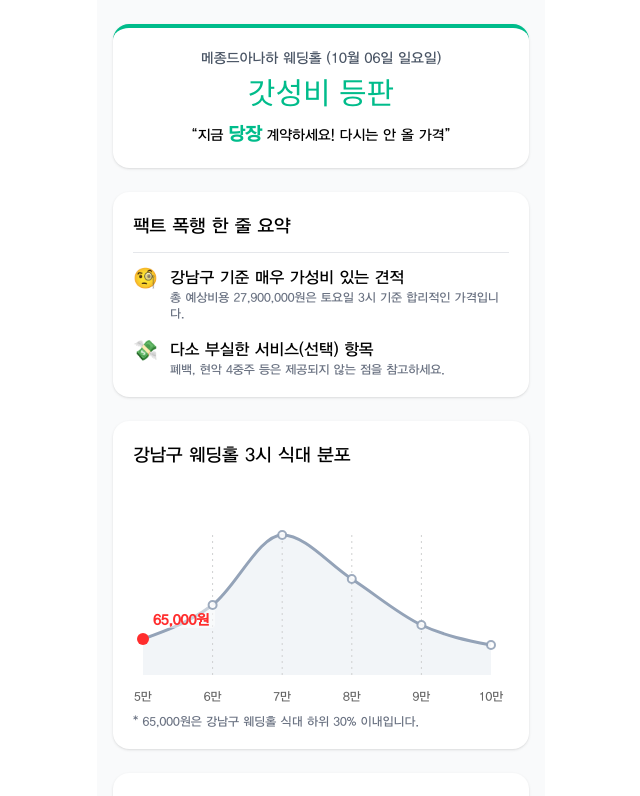
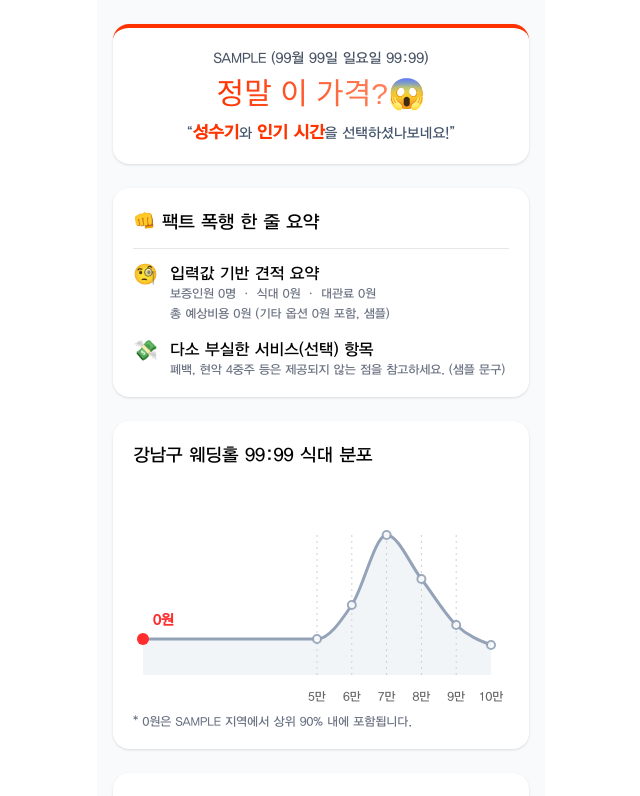
Before and after one commit to ticklemickle/wedding-ambush, a Next.js app: page /result in a window 1280 px wide. Shown: the top 796 px of the page, without its empty margins (319-959 px from the left). Built offline with nearby package versions, Linux system fonts and the light colour scheme; a web font is replaced by a local one.

Commit message:
result page 에 데이터 세팅 기능 완료

```diff
--- a/app/components/UploadEstimateScreen.tsx
+++ b/app/components/UploadEstimateScreen.tsx
@@ -56,7 +56,7 @@ export default function UploadEstimateScreen() {
   const [uiError, setUiError] = useState("");
 
   // Form state (UI)
-  const [weddingHall, setWeddingHall] = useState("");
+  const [region, setRegion] = useState("");
   const [year, setYear] = useState("");
   const [month, setMonth] = useState("");
   const [day, setDay] = useState("");
@@ -99,7 +99,7 @@ export default function UploadEstimateScreen() {
 
   const canSubmit = useMemo(() => {
     return (
-      !!weddingHall &&
+      !!region &&
       year.length === 4 &&
       !!month &&
       !!day &&
@@ -108,7 +108,7 @@ export default function UploadEstimateScreen() {
       !!mealPrice &&
       !!hallFee
     );
-  }, [weddingHall, year, month, day, time, guarantee, mealPrice, hallFee]);
+  }, [region, year, month, day, time, guarantee, mealPrice, hallFee]);
 
   const onSubmit = async () => {
     if (isLoading) return;
@@ -119,12 +119,10 @@ export default function UploadEstimateScreen() {
       return;
     }
 
-    // 디자인 반영 목적의 UI 화면입니다.
-    // 실제 분석 API/라우팅은 프로젝트 스펙에 맞춰 연결해 주세요.
     setIsLoading(true);
     try {
       const params = new URLSearchParams({
-        weddingHall,
+        region,
         date: `${year}-${month.padStart(2, "0")}-${day.padStart(2, "0")}`,
         time,
         guarantee,
@@ -177,14 +175,14 @@ export default function UploadEstimateScreen() {
           <div className="w-full px-2">
             <div className="relative w-full mt-2">
               <select
-                value={weddingHall}
-                onChange={(e) => setWeddingHall(e.target.value)}
+                value={region}
+                onChange={(e) => setRegion(e.target.value)}
                 className={[
                   "w-full h-[56px] rounded-2xl",
                   "border border-gray-300",
                   "px-5 pr-12",
                   "text-base",
-                  weddingHall ? "text-gray-900" : "text-gray-400",
+                  region ? "text-gray-900" : "text-gray-400",
                   "outline-none focus:ring-2 focus:ring-main/30 focus:border-main",
                   " bg-white",
                   "appearance-none",
--- /dev/null
+++ b/app/result/components/SummaryCard.tsx
@@ -0,0 +1,167 @@
+import React from "react";
+
+export type SummaryVariant = "top20" | "mid" | "bottom20" | "bottom10";
+
+type Props = {
+  regionName: string;
+  dateLabel: string;
+  time: string;
+  variant: SummaryVariant;
+};
+
+/** 메시지 토큰: 일반 텍스트 vs 강조 토큰 */
+type MsgPart =
+  | { kind: "text"; value: string }
+  | {
+      kind: "highlight";
+      value: string;
+      parens?: boolean; // ( )로 감싸기
+    };
+
+type VariantSpec = {
+  title: string; // main
+  emoji: string;
+  borderColor: string; // 카드 상단 보더
+  accentColor: string; // 일반 강조색(필요 시)
+  gradientFrom: string; // 제목 그라데이션 시작
+  gradientTo: string; // 제목 그라데이션 끝
+  messageParts: MsgPart[]; // sub + highlight
+};
+
+/** ✅ 반복되는 스타일/렌더를 함수화하기 위한 유틸들 */
+function toCssGradient(from: string, to: string) {
+  return `linear-gradient(90deg, ${from}, ${to})`;
+}
+
+function gradientTextStyle(from: string, to: string): React.CSSProperties {
+  return {
+    backgroundImage: toCssGradient(from, to),
+    WebkitBackgroundClip: "text",
+    WebkitTextFillColor: "transparent",
+  };
+}
+
+function pickVariant(variant: SummaryVariant): VariantSpec {
+  // 여기에만 문구/컬러 정의하면 끝 (유지보수 쉬움)
+  const map: Record<SummaryVariant, VariantSpec> = {
+    top20: {
+      title: "갓성비 등판",
+      emoji: "✨",
+      borderColor: "#00BC8B",
+      accentColor: "#00BC8B",
+      gradientFrom: "#00d79e",
+      gradientTo: "#00f1b1",
+      messageParts: [
+        { kind: "text", value: "“지금 " },
+        { kind: "highlight", value: "당장", parens: true },
+        { kind: "text", value: " 계약하세요! 다시는 안 올 가격”" },
+      ],
+    },
+    mid: {
+      title: "평타 쳤다",
+      emoji: "👍",
+      borderColor: "#0066FF",
+      accentColor: "#0066FF",
+      gradientFrom: "#0066FF",
+      gradientTo: "#4DA3FF",
+      messageParts: [
+        { kind: "text", value: "“남들이랑 " },
+        { kind: "highlight", value: "비슷한 가격", parens: true },
+        { kind: "text", value: "으로 잘 잡으셨어요”" },
+      ],
+    },
+    bottom20: {
+      title: "쪼그금 아쉬워",
+      emoji: "🤔",
+      borderColor: "#FF6600",
+      accentColor: "#FF6600",
+      gradientFrom: "#FF6600",
+      gradientTo: "#ffa15a",
+      messageParts: [
+        { kind: "text", value: "“" },
+        { kind: "highlight", value: "언제든지", parens: true },
+        { kind: "text", value: " 또 만날 수 있는 가격”" },
+      ],
+    },
+    bottom10: {
+      title: "정말 이 가격?",
+      emoji: "😱",
+      borderColor: "#FF3300",
+      accentColor: "#FF3300",
+      gradientFrom: "#FF3300",
+      gradientTo: "#ff825c",
+      messageParts: [
+        { kind: "text", value: "“" },
+        { kind: "highlight", value: "성수기", parens: true },
+        { kind: "text", value: "와 " },
+        { kind: "highlight", value: "인기 시간", parens: true },
+        { kind: "text", value: "을 선택하셨나보네요!”" },
+      ],
+    },
+  };
+
+  return map[variant];
+}
+
+/** ✅ 메시지 렌더: highlight만 글씨를 약간 키우고, ( ) 처리 */
+function RenderMessage({
+  parts,
+  highlightColor,
+}: {
+  parts: MsgPart[];
+  highlightColor: string;
+}) {
+  return (
+    <>
+      {parts.map((p, idx) => {
+        if (p.kind === "text")
+          return <React.Fragment key={idx}>{p.value}</React.Fragment>;
+
+        const text = p.parens ? `${p.value}` : p.value;
+
+        return (
+          <span
+            key={idx}
+            className="font-semibold text-[1.05rem]" // ✅ highlight만 살짝 크게
+            style={{ color: highlightColor }}
+          >
+            {text}
+          </span>
+        );
+      })}
+    </>
+  );
+}
+
+export default function SummaryCard({
+  regionName,
+  dateLabel,
+  time,
+  variant,
+}: Props) {
+  const v = pickVariant(variant);
+
+  return (
+    <section
+      className="bg-white rounded-2xl shadow p-5 text-center border-t-4"
+      style={{ borderColor: v.borderColor }}
+    >
+      <p className="text-sm text-gray-600 font-340">
+        {regionName} ({dateLabel} {time})
+      </p>
+
+      {/* ✅ main: 그라데이션 텍스트 */}
+      <h1 className="text-3xl font-Jalnan2 mt-2">
+        <span style={gradientTextStyle(v.gradientFrom, v.gradientTo)}>
+          {v.title}
+        </span>
+        {v.emoji}
+      </h1>
+
+      {/* sub + highlight */}
+      <p className="text-sm font-350 mt-2 text-slate-600">
+        <RenderMessage parts={v.messageParts} highlightColor={v.accentColor} />
+      </p>
+    </section>
+  );
+}
--- a/app/result/page.tsx
+++ b/app/result/page.tsx
@@ -1,11 +1,136 @@
 import React from "react";
 import { MealLineChart } from "../components/chart/MealLineChart";
+import SummaryCard from "./components/SummaryCard";
+
+type SearchParams = Record<string, string | string[] | undefined>;
+
+function pick(sp: SearchParams, key: string) {
+  const v = sp[key];
+  return Array.isArray(v) ? v[0] : v;
+}
+
+function digitsOnly(s: string) {
+  return s.replace(/\D/g, "");
+}
+
+function formatWon(n: number) {
+  return n.toLocaleString("ko-KR") + "원";
+}
+
+function formatPercent(p: number, digits = 0) {
+  return (p * 100).toFixed(digits);
+}
+
+function parseDate(dateStr?: string) {
+  // 기대 형식: YYYY-MM-DD
+  if (!dateStr) return null;
+  const [y, m, d] = dateStr.split("-").map((x) => Number(x));
+  if (!y || !m || !d) return null;
+  const dt = new Date(y, m - 1, d);
+  if (Number.isNaN(dt.getTime())) return null;
+
+  // 유효성: 입력값과 실제 date가 같은지 검사 (ex: 2027-02-31 방지)
+  if (dt.getFullYear() !== y || dt.getMonth() !== m - 1 || dt.getDate() !== d)
+    return null;
+
+  const weekdays = ["일", "월", "화", "수", "목", "금", "토"] as const;
+  const weekday = weekdays[dt.getDay()];
+
+  return {
+    y,
+    m,
+    d,
+    weekday,
+    label: `${m}월 ${String(d).padStart(2, "0")}일 ${weekday}요일`,
+  };
+}
+
+function parseTime(timeStr?: string) {
+  // 기대 형식: HH:MM
+  if (!timeStr) return null;
+  const [hh, mm] = timeStr.split(":").map((x) => Number(x));
+  if (
+    Number.isNaN(hh) ||
+    Number.isNaN(mm) ||
+    hh < 0 ||
+    hh > 23 ||
+    mm < 0 ||
+    mm > 59
+  )
+    return null;
+  return `${String(hh).padStart(2, "0")}시 ${String(mm).padStart(2, "0")}분`;
+}
+
+function parseIntSafe(s?: string) {
+  if (!s) return null;
+  const n = Number(digitsOnly(s));
+  if (!Number.isFinite(n)) return null;
+  return n;
+}
+
+function parseMealPriceWon(raw?: string) {
+  // mealPrice=10%2C000 -> "10,000"
+  const n = parseIntSafe(raw);
+  if (n === null) return null;
+  // 식대: 10,000 ~ 500,000
+  if (n < 10000 || n > 500000) return null;
+  return n;
+}
+
+function parseHallFeeWon(raw?: string) {
+  const n = parseIntSafe(raw);
+  if (n === null) return null;
+
+  const won = n <= 10000 ? n * 10000 : n;
+  if (won < 0 || won > 100000000) return null;
+  return won;
+}
+
+function regionCode(code?: string) {
+  const map: Record<string, string> = {
+    a: "서울 강남",
+    b: "서울 강북",
+    c: "서울 강서",
+  };
+  return map[code ?? ""] ?? "SAMPLE";
+}
 
 export default async function ResultPage({
-  params,
+  searchParams,
 }: {
-  params: { jobId: string };
+  searchParams: Promise<SearchParams>;
 }) {
+  const sp = await searchParams;
+  const regionStr = pick(sp, "region");
+  const dateStr = pick(sp, "date");
+  const timeStr = pick(sp, "time");
+  const guaranteeStr = pick(sp, "guarantee");
+  const mealPriceStr = pick(sp, "mealPrice");
+  const hallFeeStr = pick(sp, "hallFee");
+
+  // --- 파싱/기본값(샘플) ---
+  const regionName = regionCode(regionStr);
+
+  const date = parseDate(dateStr) ?? {
+    y: 2026,
+    m: 12,
+    d: 31,
+    weekday: "일",
+    label: "99월 99일 일요일",
+  };
+
+  const time = parseTime(timeStr) ?? "99:99";
+
+  const guarantee = parseIntSafe(guaranteeStr) ?? 0;
+
+  const mealPriceWon = parseMealPriceWon(mealPriceStr) ?? 0;
+  const hallFeeWon = parseHallFeeWon(hallFeeStr) ?? 0;
+
+  // --- 샘플 계산(알 수 없는 값은 하드코딩) ---
+  // 총 비용(샘플): 식대*보증 + 대관료 + 기타 옵션(샘플 2,400,000)
+  const optionEtcWon = 0;
+  const totalWon = mealPriceWon * guarantee + hallFeeWon + optionEtcWon;
+
   const rows = [
     { item: "포토테이블", avg: "서비스", maison: "서비스" },
     {
@@ -39,30 +164,45 @@ export default async function ResultPage({
     },
   ];
 
+  /* 평타 비율 */
+  const percentile = 0.9;
+  const variant =
+    percentile <= 0.2
+      ? "top20"
+      : percentile <= 0.6
+        ? "mid"
+        : percentile <= 0.8
+          ? "bottom20"
+          : "bottom10";
+
   return (
     <main className="min-h-screen bg-gray-50 px-4 py-6 space-y-6 max-w-md mx-auto">
       {/* 1️⃣ 상단 요약 카드 */}
-      <section className="bg-white rounded-2xl shadow p-5 text-center border-t-4 border-main">
-        <p className="text-sm text-gray-600 font-340">
-          메종드아나하 웨딩홀 (10월 06일 일요일)
-        </p>
-        <h1 className="text-3xl font-Jalnan2 text-main mt-2">갓성비 등판</h1>
-        <p className="text-sm font-350 mt-2">
-          “지금 <span className="text-main text-lg font-semibold">당장</span>{" "}
-          계약하세요! 다시는 안 올 가격”
-        </p>
+      <section>
+        <SummaryCard
+          regionName={regionName}
+          dateLabel={date.label}
+          time={time}
+          variant={variant}
+        />
       </section>
 
       {/* 2️⃣ 팩트 요약 */}
       <section className="bg-white rounded-2xl shadow p-5 space-y-4">
-        <h2 className="font-350 text-lg mb-1">팩트 폭행 한 줄 요약</h2>
+        <h2 className="font-350 text-lg mb-1">👊 팩트 폭행 한 줄 요약</h2>
         <hr className="border-t border-gray-200 my-3" />
+
         <div className="flex gap-3">
           <span className="text-xl">🧐</span>
           <div>
-            <p className="font-340">강남구 기준 매우 가성비 있는 견적</p>
+            <p className="font-340">입력값 기반 견적 요약</p>
             <p className="text-xs text-gray-500">
-              총 예상비용 27,900,000원은 토요일 3시 기준 합리적인 가격입니다.
+              보증인원 {guarantee.toLocaleString("ko-KR")}명 · 식대{" "}
+              {formatWon(mealPriceWon)} · 대관료 {formatWon(hallFeeWon)}
+            </p>
+            <p className="text-xs text-gray-500 mt-1">
+              총 예상비용 {formatWon(totalWon)} (기타 옵션{" "}
+              {formatWon(optionEtcWon)} 포함, 샘플)
             </p>
           </div>
         </div>
@@ -72,7 +212,7 @@ export default async function ResultPage({
           <div>
             <p className="font-340">다소 부실한 서비스(선택) 항목</p>
             <p className="text-xs text-gray-500">
-              폐백, 현악 4중주 등은 제공되지 않는 점을 참고하세요.
+              폐백, 현악 4중주 등은 제공되지 않는 점을 참고하세요. (샘플 문구)
             </p>
           </div>
         </div>
@@ -80,15 +220,20 @@ export default async function ResultPage({
 
       {/* 3️⃣ 식대 분포 (차트 자리) */}
       <section className="bg-white rounded-2xl shadow p-5">
-        <h2 className="font-350 text-lg mb-4">강남구 웨딩홀 3시 식대 분포</h2>
+        <h2 className="font-350 text-lg mb-4">
+          강남구 웨딩홀 {time} 식대 분포
+        </h2>
 
-        {/* 차트 더미 */}
         <div>
-          <MealLineChart highlightX={50000} highlightLabel="65,000원" />
+          <MealLineChart
+            highlightX={mealPriceWon}
+            highlightLabel={formatWon(mealPriceWon)}
+          />
         </div>
 
         <p className="text-xs text-gray-500 mt-2">
-          * 65,000원은 강남구 웨딩홀 식대 하위 30% 이내입니다.
+          * {formatWon(mealPriceWon)}은 {regionName} 지역에서 상위{" "}
+          {formatPercent(percentile)}% 내에 포함됩니다.
         </p>
       </section>
 
@@ -98,23 +243,29 @@ export default async function ResultPage({
 
         <Progress
           label="대관료"
-          value={90}
+          value={Math.max(
+            10,
+            Math.min(95, 100 - Math.round(hallFeeWon / 2000000)),
+          )}
           color="bg-emerald-400"
-          note="상위 10% (매우 저렴)"
+          note="샘플 점수"
           noteColor="text-emerald-400"
         />
         <Progress
           label="식대 (음주류 포함)"
-          value={60}
+          value={Math.max(
+            10,
+            Math.min(95, 100 - Math.round(mealPriceWon / 8000)),
+          )}
           color="bg-yellow-400"
-          note="평균 수준"
+          note="샘플 점수"
           noteColor="text-[#f5a216]"
         />
         <Progress
           label="필수 옵션"
           value={20}
           color="bg-red-400"
-          note="하위 20% (비쌈)"
+          note="샘플 점수"
           noteColor="text-red-400"
         />
       </section>
@@ -124,12 +275,10 @@ export default async function ResultPage({
         <h2 className="font-350 text-lg mb-4">주요 항목 상세 비교</h2>
 
         <div className="grid grid-cols-3 text-sm items-center text-center">
-          {/* header */}
           <div className="text-xs ">항목</div>
           <div className="text-xs">타 웨딩홀 평균</div>
-          <div className="text-xs">메종드아나하</div>
+          <div className="text-xs">{regionName}</div>
 
-          {/* rows */}
           {rows.map((r) => (
             <React.Fragment key={r.item}>
               <div className="py-4 text-xs">{r.item}</div>
@@ -160,7 +309,7 @@ export default async function ResultPage({
       </section>
 
       <div className="text-xs text-gray-400 text-center">
-        <p>동일 지역 및 시기의 계약 기반 분석 결과입니다.</p>
+        <p>동일 지역 및 시기의 계약 기반 분석 결과입니다. (샘플)</p>
         <p>
           본 결과는 참고용으로 실제 계약 내용은 해당 웨딩홀로 문의 바랍니다.
         </p>
```
Also changed, not shown: app/result/loading.tsx (added, +12 -0 lines).
